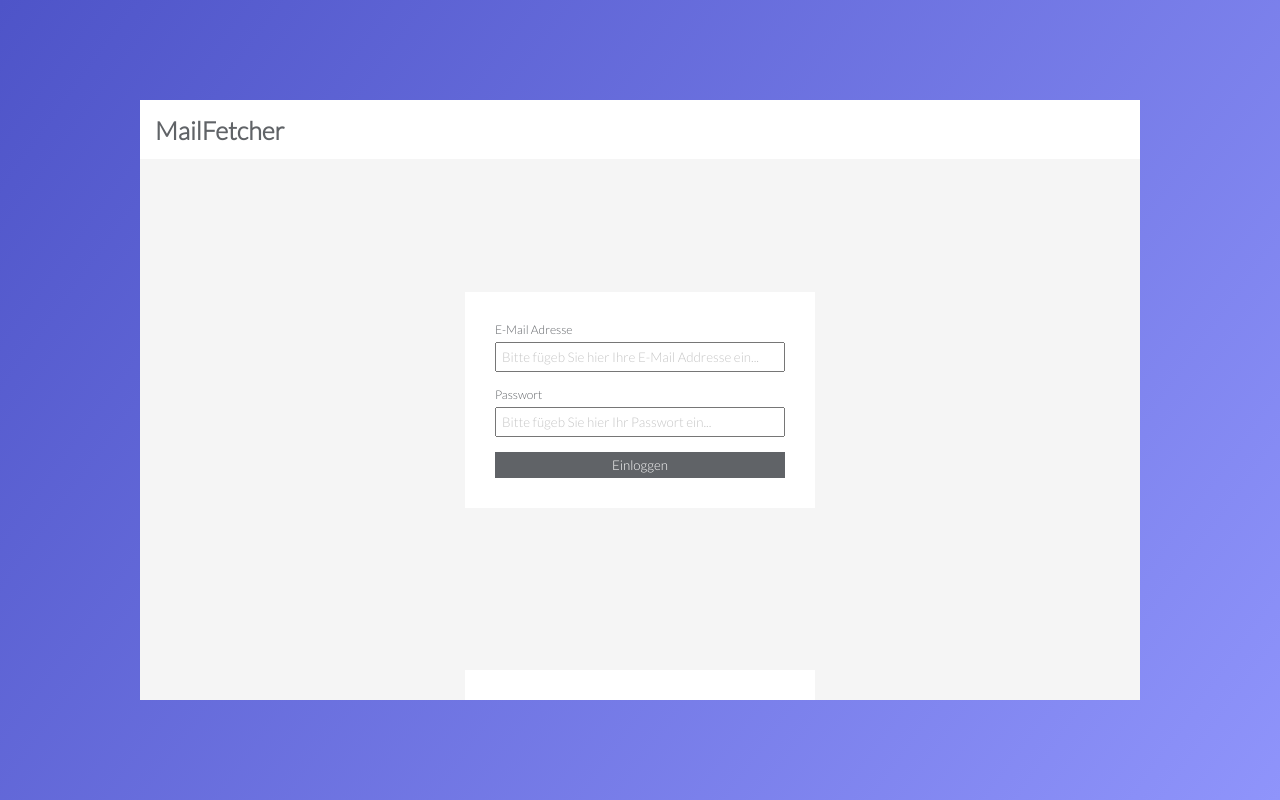
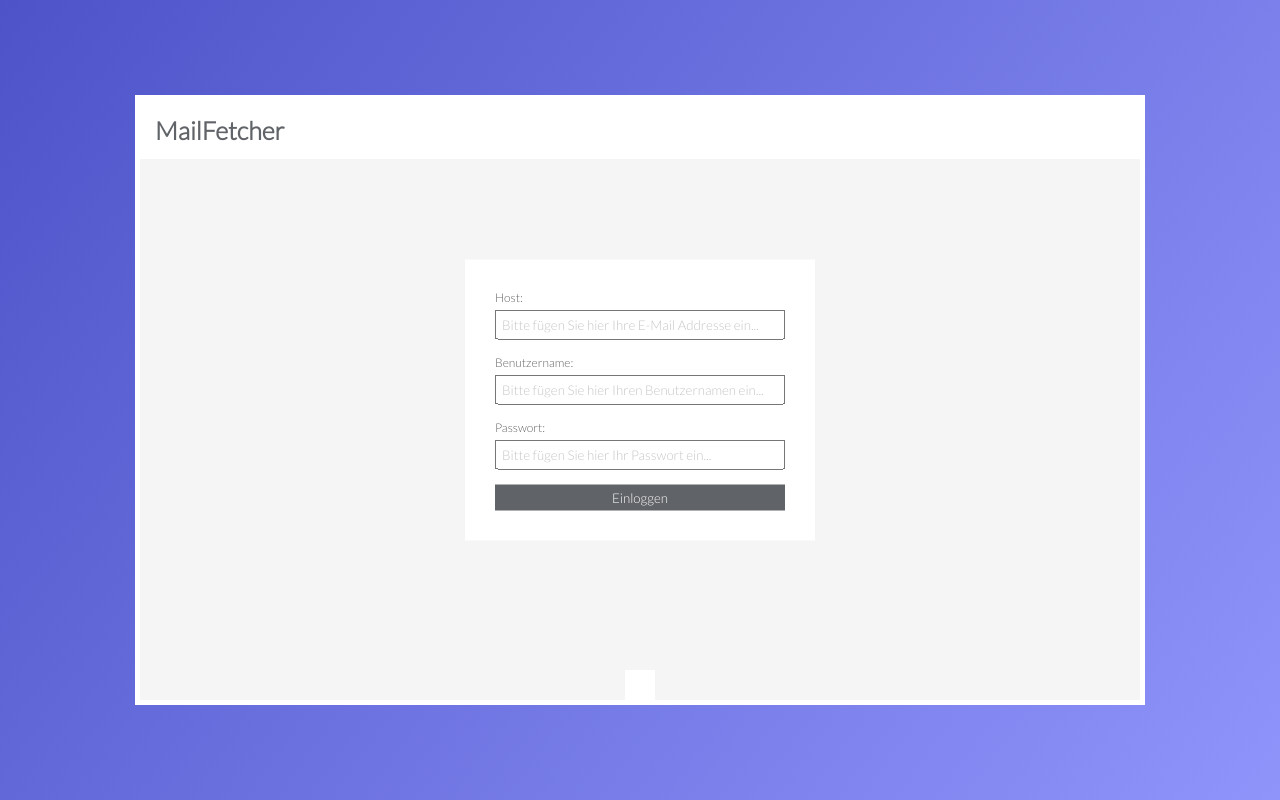
Before and after one commit to jeromehaas/mail-fetcher, a PHP site: page /mail-fetcher/ in a window 1280 px wide. Run offline with PHP 8.4, Linux system fonts and the light colour scheme.

Commit message:
Refactor: connect the login pages and the dashboard with sessions

```diff
--- a/index.php
+++ b/index.php
@@ -4,17 +4,29 @@
 <!--  LOGIN SCRIPT -->
 <!-------------------------------------------------------------------------------------------------------------------------------------------------------->
 <?php
+
+session_start();
+$_SESSION['loggedIn'] = false;
+
 if (isset($_POST['login-submit'])) {
 
-  $errorArray = array();
+  $host = htmlentities($_POST['host']);
+  $host = '{' . $host . '}';
+  $username = htmlentities($_POST['username']);
+  $password = htmlentities($_POST['password']);
+  $imap = imap_open($host, $username, $password);
+  $mailboxheaders = imap_headers($mailbox);
 
-  $email = htmlentities($_POST['email']);
-  $password = htmlentities($_POST['password']);
+  if (empty($username) || empty($password)) {
+    $_SESSION['message'] = 'Bitte geben Sie Host, Benutzernamen und Passowrt Ihres Postfachs an.';
+  } else if ($imap == false) {
+    $_SESSION['message'] = 'Die angegebenen Zugangsdaten sind nicht korrekt.';
+  } else {
+    $_SESSION['host'] = $host;
+    $_SESSION['username'] = $username;
+    $_SESSION['password'] = $password;
+    header("Location: http://localhost:8888/mail-fetcher/dashboard.php");
 
-  if (empty($email) || empty($password)) {
-    $_SESSION['message'] = 'please provide email and username';
-  } else {
-    header("Location: http://localhost:8888/mail-fetcher/dashboard.php");
   }
 
 }
@@ -31,10 +43,12 @@ if (isset($_POST['login-submit'])) {
   <?php include('./partials/header.php'); ?>
 
     <form id="login-form" action="index.php" method="POST">
-      <label class="login-form__label" for="email">E-Mail Adresse</label>
-      <input class="login-form__input" name="email" type="text" placeholder="Bitte fügeb Sie hier Ihre E-Mail Addresse ein...">
-      <label class="login-form__label" for="password">Passwort</label>
-      <input class="login-form__input" name="password" type="text" placeholder="Bitte fügeb Sie hier Ihr Passwort ein...">
+      <label class="login-form__label" for="email">Host:</label>
+      <input class="login-form__input" name="host" type="text" placeholder="Bitte fügen Sie hier Ihre E-Mail Addresse ein...">
+      <label class="login-form__label" for="email">Benutzername:</label>
+      <input class="login-form__input" name="username" type="text" placeholder="Bitte fügen Sie hier Ihren Benutzernamen ein...">
+      <label class="login-form__label" for="password">Passwort:</label>
+      <input class="login-form__input" name="password" type="text" placeholder="Bitte fügen Sie hier Ihr Passwort ein...">
       <input class="login-form__submit" name="login-submit" type="submit" value="Einloggen">
     </form>
 
--- a/partials/header.php
+++ b/partials/header.php
@@ -1,3 +1,8 @@
 <header id="header">
   <h1 class="header__logo">MailFetcher</h1>
+  <?php
+  if ($_SESSION['loggedIn']) {
+   echo '<a class="header__logout" href="http://localhost:8888/mail-fetcher/">Logout</a>';
+  }
+  ?>
 </header>
--- a/styles/main.css
+++ b/styles/main.css
@@ -4,10 +4,10 @@
 
 #notifier {
   width: auto;
-  max-width: 800px;
-  min-width: 350px;
+  max-width: 350px;
   background-color: white;
   padding: 15px;
+  font-size: 12px;
   text-align: center;
   position: absolute;
   bottom: 0;
@@ -33,6 +33,11 @@
 
 .header__logo {
   font-size: 25px;
+}
+.header__logout {
+  color: var(--blue);
+  font-family: 'Lato Bold', sans-serif;
+  text-decoration: none;
 }
 /*------------------------------------------------*/
 /*-- LOGIN-FORM
--- a/styles/universal.css
+++ b/styles/universal.css
@@ -22,4 +22,5 @@
     left: 50%;
     transform: translate(-50%, -50%);
     background-color: var(--light-grey);
+    box-shadow: 0 0 0px 5px #ffffff;
 }
--- a/styles/variables.css
+++ b/styles/variables.css
@@ -3,4 +3,5 @@
   --light-grey: #F5F5F5;
   --medium-grey: #c5c5c5;
   --dark-grey: #606367;
+  --blue: #4e54c8;
 }
```
Also changed, not shown: dashboard.php (+12 -9 lines).
